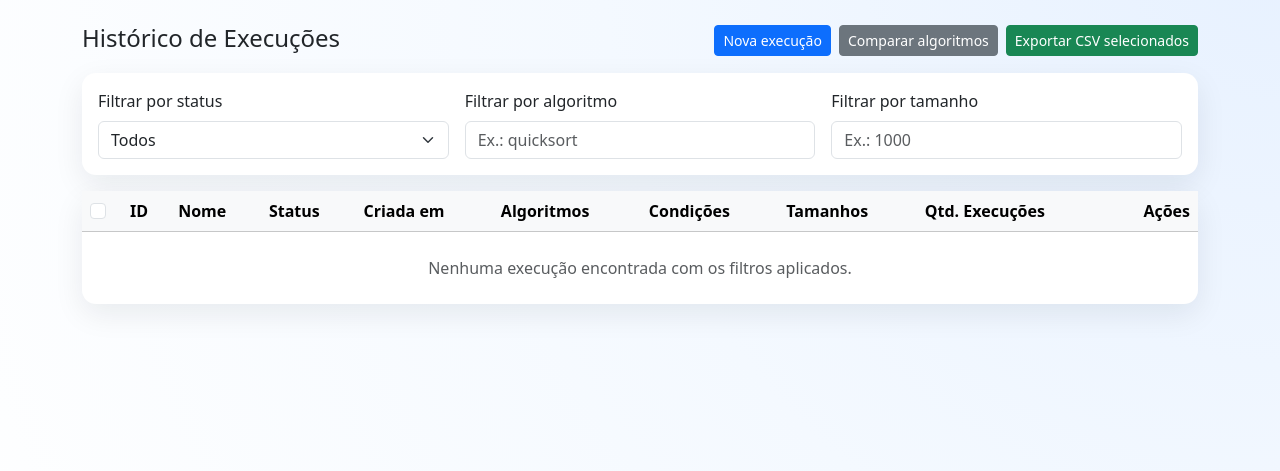
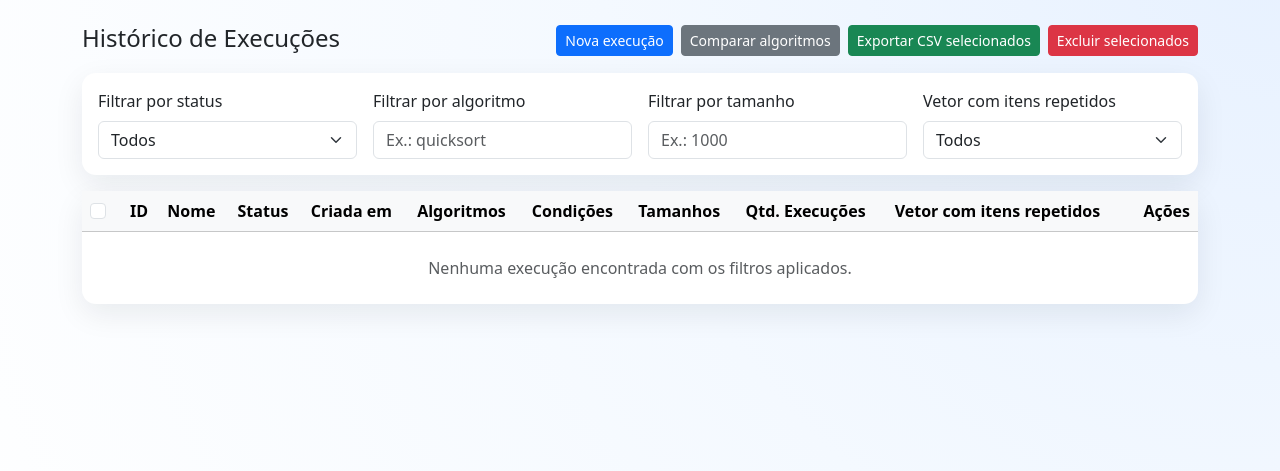
Before and after one commit to diegocordeiro/trabalho_algoritmos_ordenacao, a Django app: page /execucoes/ in a window 1280 px wide. Shown: the part 56-527 px from the top of the page. Run offline with Django 5.2, Linux system fonts and the light colour scheme; data that the repository does not hold is empty.

Commit message:
Adicionar opção para gerar vetores com itens iguais. Foi incluído para permitir a análise de algoritmos de ordenação linear. Iremos avaliar o comportamento em diferentes tipos de vetores para ajustar o AOH.

```diff
--- a/benchmark/forms.py
+++ b/benchmark/forms.py
@@ -49,6 +49,12 @@ class ConfiguracaoBenchmarkForm(forms.Form):
             }
         )
     )
+    permitir_repetidos = forms.BooleanField(
+        required=False,
+        initial=False,
+        label='Permitir números repetidos nos vetores',
+        widget=forms.CheckboxInput(attrs={'class': 'form-check-input'}),
+    )
 
     def clean_condicoes(self):
         condicoes = self.cleaned_data['condicoes']
--- a/benchmark/models.py
+++ b/benchmark/models.py
@@ -15,6 +15,7 @@ class ExecucaoBenchmark(models.Model):
     tamanhos = models.JSONField(default=list)
     repeticoes = models.PositiveIntegerField(default=3)
     vetor_personalizado = models.TextField(blank=True, default='')
+    permitir_repetidos = models.BooleanField(default=False)
     status = models.CharField(max_length=20, choices=STATUS_CHOICES, default='pendente')
     progresso_texto = models.TextField(blank=True, default='Aguardando inicio...')
     criado_em = models.DateTimeField(auto_now_add=True)
--- a/benchmark/urls.py
+++ b/benchmark/urls.py
@@ -8,6 +8,7 @@ urlpatterns = [
     path('', views.pagina_inicial, name='pagina_inicial'),
     path('execucoes/', views.listar_execucoes, name='listar_execucoes'),
     path('execucao/<int:execucao_id>/excluir/', views.excluir_execucao, name='excluir_execucao'),
+    path('execucoes/excluir/', views.excluir_multiplas_execucoes, name='excluir_multiplas_execucoes'),
     path('execucao/<int:execucao_id>/', views.acompanhar_execucao, name='acompanhar_execucao'),
     path('execucao/<int:execucao_id>/status/', views.status_execucao, name='status_execucao'),
     path('execucao/<int:execucao_id>/resultados/', views.resultados_execucao, name='resultados_execucao'),
--- a/benchmark/views.py
+++ b/benchmark/views.py
@@ -23,6 +23,7 @@ def pagina_inicial(request):
                 tamanhos=[int(form.cleaned_data['tamanho'])],
                 repeticoes=form.cleaned_data['repeticoes'],
                 vetor_personalizado=form.cleaned_data['vetor_personalizado'],
+                permitir_repetidos=form.cleaned_data.get('permitir_repetidos', False),
             )
             iniciar_execucao_assincrona(execucao.id)
             return redirect('benchmark:acompanhar_execucao', execucao_id=execucao.id)
@@ -40,6 +41,14 @@ def listar_execucoes(request):
 def excluir_execucao(request, execucao_id):
     execucao = get_object_or_404(ExecucaoBenchmark, id=execucao_id)
     execucao.delete()
+    return redirect('benchmark:listar_execucoes')
+
+
+@require_POST
+def excluir_multiplas_execucoes(request):
+    ids = request.POST.getlist('execucoes')
+    if ids:
+        ExecucaoBenchmark.objects.filter(id__in=ids).delete()
     return redirect('benchmark:listar_execucoes')
 
 
@@ -74,16 +83,16 @@ def resultados_execucao(request, execucao_id):
 
 def comparar_algoritmos(request):
 
-    resultados = ResultadoExecucao.objects.all().order_by('algoritmo', 'condicao', 'tamanho')
+    resultados = ResultadoExecucao.objects.select_related('execucao').all().order_by('algoritmo', 'condicao', 'tamanho')
 
     grupos = defaultdict(list)
 
     for r in resultados:
-        chave = (r.algoritmo, r.condicao, r.tamanho)
+        chave = (r.algoritmo, r.condicao, r.tamanho, r.execucao.repeticoes)
         grupos[chave].append(r)
 
     medias = []
-    for (algoritmo, condicao, tamanho), itens in grupos.items():
+    for (algoritmo, condicao, tamanho, _rep), itens in grupos.items():
         tempos = [r.tempo_ms for r in itens]
         comparacoes = [r.comparacoes for r in itens]
 
@@ -156,10 +165,16 @@ def comparar_algoritmos(request):
         n_filtrado_tempo = len(tempos_filtrados) if removeu_tempo else n_original
         n_filtrado_comp = len(comps_filtrados) if removeu_comp else n_original
 
+        amostra = itens[0]
+        permitir_repetidos = amostra.execucao.permitir_repetidos
+        repeticoes = amostra.execucao.repeticoes
+
         medias.append({
             'algoritmo': algoritmo,
             'condicao': condicao,
             'tamanho': tamanho,
+            'repeticoes': repeticoes,
+            'permitir_repetidos': permitir_repetidos,
             # Original
             'media_tempo_ms': media_tempo,
             'desvio_tempo_ms': desvio_tempo,
@@ -184,6 +199,9 @@ def comparar_algoritmos(request):
             'removeu_outliers_comp': removeu_comp,
         })
 
+    repeticoes_disponiveis = sorted(set(m['repeticoes'] for m in medias))
+
     return render(request, 'benchmark/comparar_algoritmos.html', {
-        'medias_json': medias
+        'medias_json': medias,
+        'repeticoes_disponiveis': repeticoes_disponiveis,
     })
--- a/relatorios/views.py
+++ b/relatorios/views.py
@@ -46,6 +46,7 @@ def _gerar_csv_resultados(resultados_qs, nome_arquivo, incluir_execucao=False):
         'n_original',
         'n_filtrado_tempo',
         'n_filtrado_comp',
+        'permitir_repetidos',
     ])
     writer.writerow(cabecalho)
 
@@ -59,6 +60,8 @@ def _gerar_csv_resultados(resultados_qs, nome_arquivo, incluir_execucao=False):
         grupos[chave].append(r)
 
     for chave, itens in sorted(grupos.items()):
+        amostra = itens[0]
+        permitir_repetidos = amostra.execucao.permitir_repetidos
         tempos = [r.tempo_ms for r in itens]
         comparacoes = [r.comparacoes for r in itens]
 
@@ -134,6 +137,7 @@ def _gerar_csv_resultados(resultados_qs, nome_arquivo, incluir_execucao=False):
             n_original,
             n_filt_tempo,
             n_filt_comp,
+            'Sim' if permitir_repetidos else 'Nao',
         ])
         writer.writerow(linha)
 
--- a/templates/benchmark/configuracao.html
+++ b/templates/benchmark/configuracao.html
@@ -54,6 +54,12 @@
         <div class="form-text">Se preenchido, este vetor será usado no lugar da geração automática.</div>
       </div>
 
+      <div class="mt-4 form-check">
+        {{ form.permitir_repetidos }}
+        <label class="form-check-label fw-semibold" for="{{ form.permitir_repetidos.id_for_label }}">Permitir números repetidos nos vetores gerados automaticamente</label>
+        <div class="form-text">Quando marcado, os vetores poderão conter elementos duplicados. Default: vetores sem repetição.</div>
+      </div>
+
       {% if form.errors %}
       <div class="alert alert-danger mt-3 mb-0">
         Verifique os campos obrigatórios e tente novamente.
--- a/templates/benchmark/lista_execucoes.html
+++ b/templates/benchmark/lista_execucoes.html
@@ -8,10 +8,13 @@
   </div>
   <div class="d-flex gap-2">
     <a href="/" class="btn btn-primary btn-sm">Nova execução</a>
-    <a href="/comparar/" class="btn btn-secondary btn-sm">Comparar algoritmos</a>
-    <button type="button" class="btn btn-success btn-sm" id="btn-exportar-csv">
-      Exportar CSV selecionados
-    </button>
+     <a href="/comparar/" class="btn btn-secondary btn-sm">Comparar algoritmos</a>
+     <button type="button" class="btn btn-success btn-sm" id="btn-exportar-csv">
+       Exportar CSV selecionados
+     </button>
+     <button type="button" class="btn btn-danger btn-sm" id="btn-excluir-selecionados">
+       Excluir selecionados
+     </button>
   </div>
 </div>
 
@@ -20,10 +23,15 @@
   <div id="inputs-execucoes"></div>
 </form>
 
+<form id="form-excluir-selecionados" method="post" action="{% url 'benchmark:excluir_multiplas_execucoes' %}" class="d-none">
+  {% csrf_token %}
+  <div id="inputs-excluir-execucoes"></div>
+</form>
+
 <div class="card panel-card mb-3">
   <div class="card-body">
     <div class="row g-3 align-items-end">
-      <div class="col-md-4">
+      <div class="col-md-3">
         <label for="filtro-status" class="form-label">Filtrar por status</label>
         <select id="filtro-status" class="form-select">
           <option value="">Todos</option>
@@ -34,7 +42,7 @@
         </select>
       </div>
 
-      <div class="col-md-4">
+      <div class="col-md-3">
         <label for="filtro-algoritmo" class="form-label">Filtrar por algoritmo</label>
         <input
           type="text"
@@ -44,7 +52,7 @@
         >
       </div>
 
-      <div class="col-md-4">
+      <div class="col-md-3">
         <label for="filtro-tamanho" class="form-label">Filtrar por tamanho</label>
         <input
           type="text"
@@ -52,6 +60,15 @@
           class="form-control"
           placeholder="Ex.: 1000"
         >
+      </div>
+
+      <div class="col-md-3">
+        <label for="filtro-repetidos" class="form-label">Vetor com itens repetidos</label>
+        <select id="filtro-repetidos" class="form-select">
+          <option value="">Todos</option>
+          <option value="true">Sim</option>
+          <option value="false">Não</option>
+        </select>
       </div>
     </div>
   </div>
@@ -74,6 +91,7 @@
             <th>Condições</th>
             <th>Tamanhos</th>
             <th>Qtd. Execuções</th>
+            <th>Vetor com itens repetidos</th>
             <th class="text-end">Ações</th>
           </tr>
         </thead>
@@ -83,6 +101,7 @@
             data-status="{{ e.status|lower }}"
             data-algoritmos="{{ e.algoritmos|join:', '|lower }}"
             data-tamanhos="{{ e.tamanhos|join:', '|lower }}"
+            data-permitir-repetidos="{{ e.permitir_repetidos|lower }}"
           >
             <td>
               <input
@@ -109,6 +128,13 @@
             <td>{{ e.condicoes|join:', ' }}</td>
             <td>{{ e.tamanhos|join:', ' }}</td>
             <td>{{ e.repeticoes }}</td>
+            <td>
+              {% if e.permitir_repetidos %}
+                <span class="badge text-bg-info">Sim</span>
+              {% else %}
+                <span class="badge text-bg-light">Não</span>
+              {% endif %}
+            </td>
             <td class="text-end">
               <div class="d-flex gap-2 justify-content-end">
                 {% if e.status == 'concluido' %}
@@ -143,6 +169,7 @@
     const filtroStatus = document.getElementById('filtro-status');
     const filtroAlgoritmo = document.getElementById('filtro-algoritmo');
     const filtroTamanho = document.getElementById('filtro-tamanho');
+    const filtroRepetidos = document.getElementById('filtro-repetidos');
     const tabela = document.getElementById('tabela-execucoes');
     const linhas = tabela.querySelectorAll('tbody tr');
     const semResultados = document.getElementById('sem-resultados');
@@ -154,10 +181,15 @@
     const formExportar = document.getElementById('form-exportar-csv');
     const inputsExecucoes = document.getElementById('inputs-execucoes');
 
+    const btnExcluirSelecionados = document.getElementById('btn-excluir-selecionados');
+    const formExcluirSelecionados = document.getElementById('form-excluir-selecionados');
+    const inputsExcluirExecucoes = document.getElementById('inputs-excluir-execucoes');
+
     function aplicarFiltros() {
       const statusSelecionado = filtroStatus.value.trim().toLowerCase();
       const algoritmoDigitado = filtroAlgoritmo.value.trim().toLowerCase();
       const tamanhoDigitado = filtroTamanho.value.trim().toLowerCase();
+      const repetidosSelecionado = filtroRepetidos.value.trim().toLowerCase();
 
       let algumaLinhaVisivel = false;
 
@@ -167,12 +199,14 @@
         const status = (linha.dataset.status || '').toLowerCase();
         const algoritmos = (linha.dataset.algoritmos || '').toLowerCase();
         const tamanhos = (linha.dataset.tamanhos || '').toLowerCase();
+        const permitirRepetidos = (linha.dataset.permitirRepetidos || '').toLowerCase();
 
         const bateStatus = !statusSelecionado || status === statusSelecionado;
         const bateAlgoritmo = !algoritmoDigitado || algoritmos.includes(algoritmoDigitado);
         const bateTamanho = !tamanhoDigitado || tamanhos.includes(tamanhoDigitado);
+        const bateRepetidos = !repetidosSelecionado || permitirRepetidos === repetidosSelecionado;
 
-        const visivel = bateStatus && bateAlgoritmo && bateTamanho;
+        const visivel = bateStatus && bateAlgoritmo && bateTamanho && bateRepetidos;
         linha.style.display = visivel ? '' : 'none';
 
         if (visivel) algumaLinhaVisivel = true;
@@ -186,13 +220,15 @@
     }
 
     function atualizarSelecionarTodos() {
-      const checados = Array.from(checkboxes).filter(cb => cb.checked).length;
-      selecionarTodos.checked = checados > 0 && checados === checkboxes.length;
-      selecionarTodos.indeterminate = checados > 0 && checados < checkboxes.length;
+      const visiveis = Array.from(checkboxes).filter(cb => cb.closest('tr').style.display !== 'none');
+      const checados = visiveis.filter(cb => cb.checked).length;
+      selecionarTodos.checked = checados > 0 && checados === visiveis.length;
+      selecionarTodos.indeterminate = checados > 0 && checados < visiveis.length;
     }
 
     selecionarTodos?.addEventListener('change', function () {
-      checkboxes.forEach(cb => {
+      const visiveis = Array.from(checkboxes).filter(cb => cb.closest('tr').style.display !== 'none');
+      visiveis.forEach(cb => {
         cb.checked = selecionarTodos.checked;
       });
     });
@@ -203,6 +239,7 @@
 
     btnExportar.addEventListener('click', function () {
       const selecionados = Array.from(document.querySelectorAll('.checkbox-execucao:checked'))
+        .filter(cb => cb.closest('tr').style.display !== 'none')
         .map(cb => cb.value);
 
       if (!selecionados.length) {
@@ -223,9 +260,37 @@
       formExportar.submit();
     });
 
+    btnExcluirSelecionados.addEventListener('click', function () {
+      const selecionados = Array.from(document.querySelectorAll('.checkbox-execucao:checked'))
+        .filter(cb => cb.closest('tr').style.display !== 'none')
+        .map(cb => cb.value);
+
+      if (!selecionados.length) {
+        alert('Selecione pelo menos uma execução para excluir.');
+        return;
+      }
+
+      if (!confirm(`Deseja realmente excluir ${selecionados.length} execução(ões) selecionada(s)?`)) {
+        return;
+      }
+
+      inputsExcluirExecucoes.innerHTML = '';
+
+      selecionados.forEach((id) => {
+        const input = document.createElement('input');
+        input.type = 'hidden';
+        input.name = 'execucoes';
+        input.value = id;
+        inputsExcluirExecucoes.appendChild(input);
+      });
+
+      formExcluirSelecionados.submit();
+    });
+
     filtroStatus.addEventListener('change', aplicarFiltros);
     filtroAlgoritmo.addEventListener('input', aplicarFiltros);
     filtroTamanho.addEventListener('input', aplicarFiltros);
+    filtroRepetidos.addEventListener('change', aplicarFiltros);
 
     aplicarFiltros();
     atualizarSelecionarTodos();
```
Also changed, not shown: benchmark/management/commands/executar_parte1.py (+23 -20 lines), benchmark/services.py (+19 -2 lines), templates/benchmark/comparar_algoritmos.html (+44 -3 lines), templates/benchmark/resultados.html (+25 -3 lines), README.md, benchmark/migrations/0002_adicionar_permitir_repetidos.py (added).
